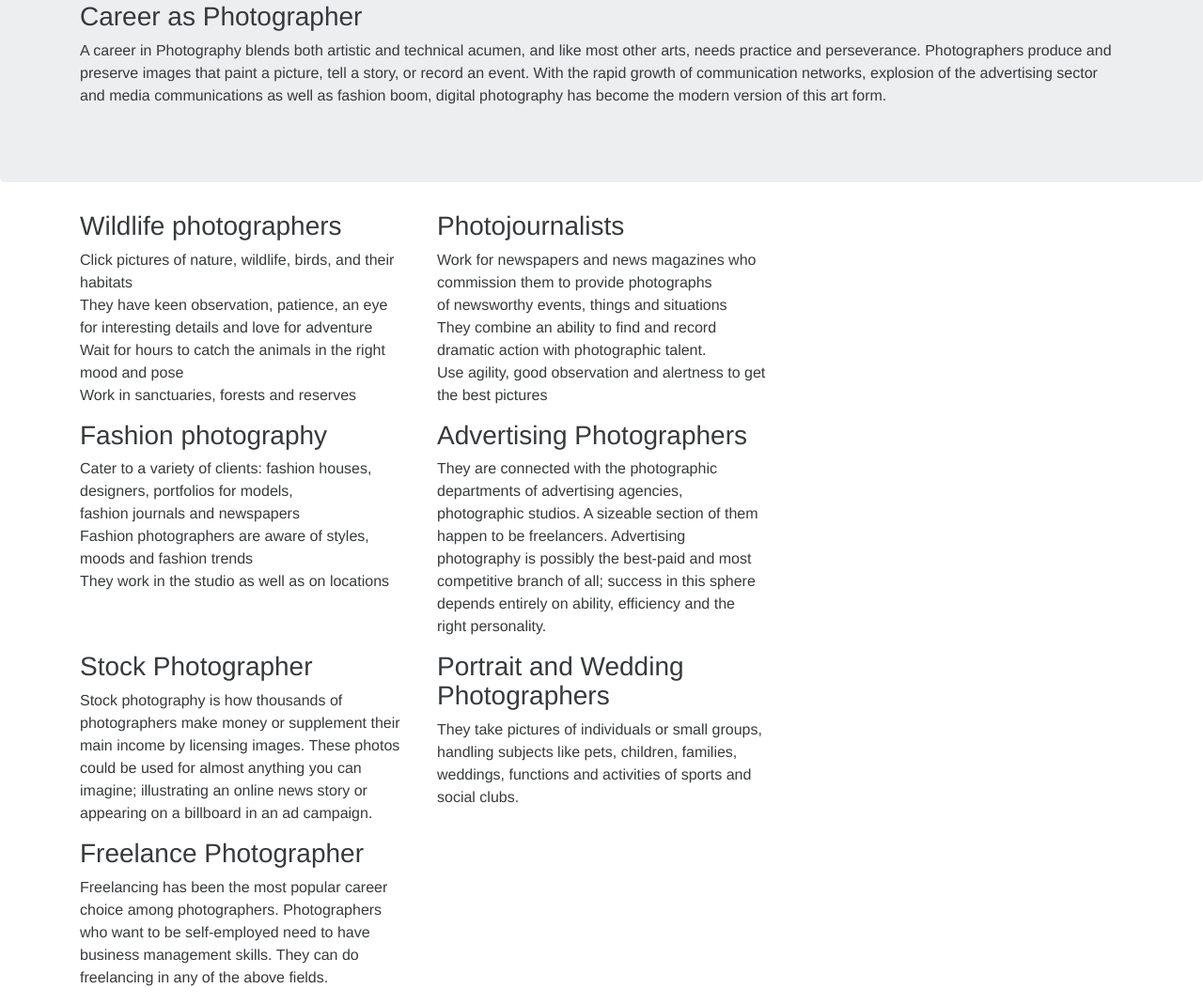
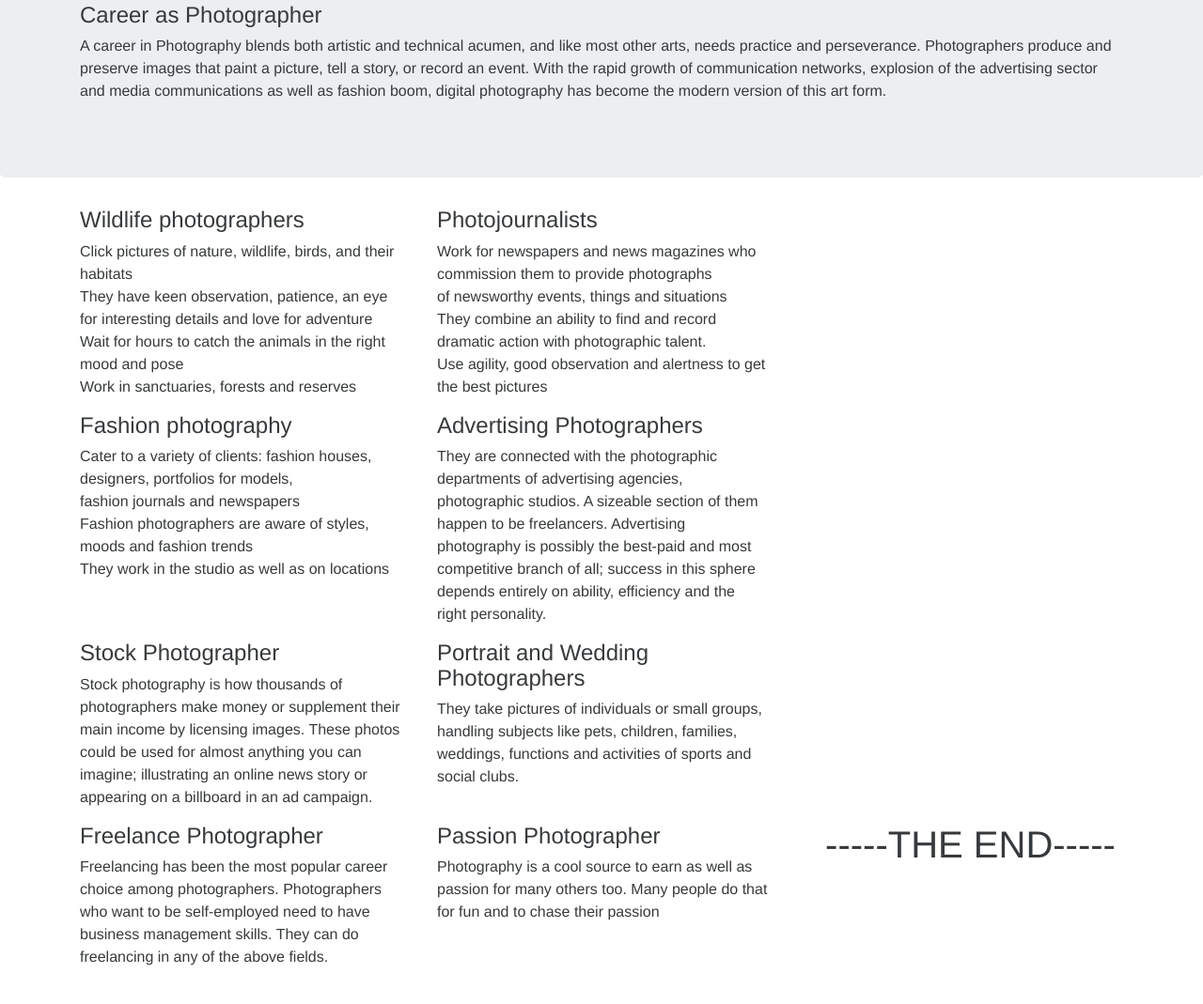
Before and after one commit to rituraj07/Photography-Website, a plain HTML site: page career.html in a window 1280 px wide. Shown: the part 61-1130 px from the top of the page at 94% size. After the commit the page ends 1108 px from the top, so only its background shows below. Drawn offline with nearby package versions, Linux system fonts and the light colour scheme.

Commit message:
changes at different locations
changes in styles at different locations and also increase in information on the website

```diff
--- a/career.html
+++ b/career.html
@@ -24,7 +24,7 @@
     <!-- Main jumbotron for a primary marketing message or call to action -->
     <div class="jumbotron">
       <div class="container">
-        <h3>Career as Photographer</h3>
+        <h4>Career as Photographer</h4>
         <p>A career in Photography blends both artistic and technical acumen, and like most other arts, needs practice and perseverance. Photographers produce and preserve images that paint a picture, tell a story, or record an event. With the rapid growth of communication networks, explosion of the advertising sector and media communications as well as fashion boom, digital photography has become the modern version of this art form.</p>
       </div>
     </div>
@@ -33,14 +33,14 @@
       <!-- Example row of columns -->
       <div class="row">
         <div class="col-md-4">
-          <h3>Wildlife photographers </h3>
+          <h4>Wildlife photographers </h4>
           <p>Click pictures of nature, wildlife, birds, and their habitats <br>
 They have keen observation, patience, an eye for interesting details and love for adventure <br>
 Wait for hours to catch the animals in the right mood and pose <br>
 Work in sanctuaries, forests and reserves</p>
         </div>
         <div class="col-md-4">
-          <h3>Photojournalists</h3>
+          <h4>Photojournalists</h4>
           <p>Work for newspapers and news magazines who commission them to provide photographs <br> of newsworthy events, things and situations <br>
 They combine an ability to find and record dramatic action with photographic talent. <br>
 Use agility, good observation and alertness to get the best pictures </p>
@@ -53,13 +53,13 @@ Use agility, good observation and alertness to get the best pictures </p>
 
       <div class="row">
         <div class="col-md-4">
-          <h3>Fashion photography</h3>
+          <h4>Fashion photography</h4>
           <p>Cater to a variety of clients: fashion houses, designers, portfolios for models, <br> fashion journals and newspapers <br>
 Fashion photographers are aware of styles, moods and fashion trends  <br>
 They work in the studio as well as on locations</p>
         </div>
         <div class="col-md-4">
-          <h3>Advertising Photographers</h3>
+          <h4>Advertising Photographers</h4>
           <p>They are connected with the photographic departments of advertising agencies, photographic studios. A sizeable section of them happen to be freelancers. Advertising photography is possibly the best-paid and most competitive branch of all; success in this sphere depends entirely on ability, efficiency and the right personality.</p>
         </div>
 
@@ -68,11 +68,11 @@ They work in the studio as well as on locations</p>
 
 <div class="row">
     <div class="col-md-4">
-          <h3>Stock Photographer</h3>
+          <h4>Stock Photographer</h4>
           <p>Stock photography is how thousands of photographers make money or supplement their main income by licensing images. These photos could be used for almost anything you can imagine; illustrating an online news story or appearing on a billboard in an ad campaign.</p>
         </div>
           <div class="col-md-4">
-          <h3>Portrait and Wedding Photographers</h3>
+          <h4>Portrait and Wedding Photographers</h4>
           <p>They take pictures of individuals or small groups, handling subjects like pets, children, families, weddings, functions and activities of sports and social clubs. </p>
        </div>
 
@@ -80,9 +80,17 @@ They work in the studio as well as on locations</p>
     </div>
     <div class="row">
         <div class="col-md-4">
-          <h3>Freelance Photographer</h3>
+          <h4>Freelance Photographer</h4>
           <p>Freelancing has been the most popular career choice among photographers. Photographers who want to be self-employed need to have business management skills. They can do freelancing in any of the above fields.</p>
         </div>
+
+      <div class="row">
+        <div class="col-md-4">
+          <h4>Passion Photographer</h4>
+          <p>Photography is a cool source to earn as well as passion for many others too. Many people do that for fun and to chase their passion</p>
+        </div>
+
+        <h1><center>-----THE END-----</center></h1>
         </div>
     </div> <!-- /container -->
 
```
